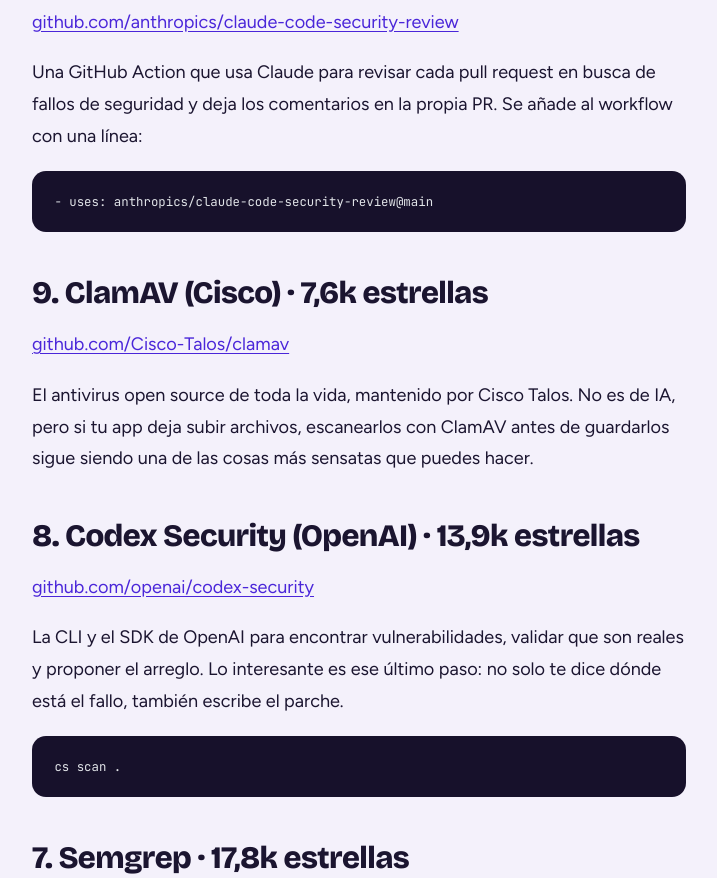
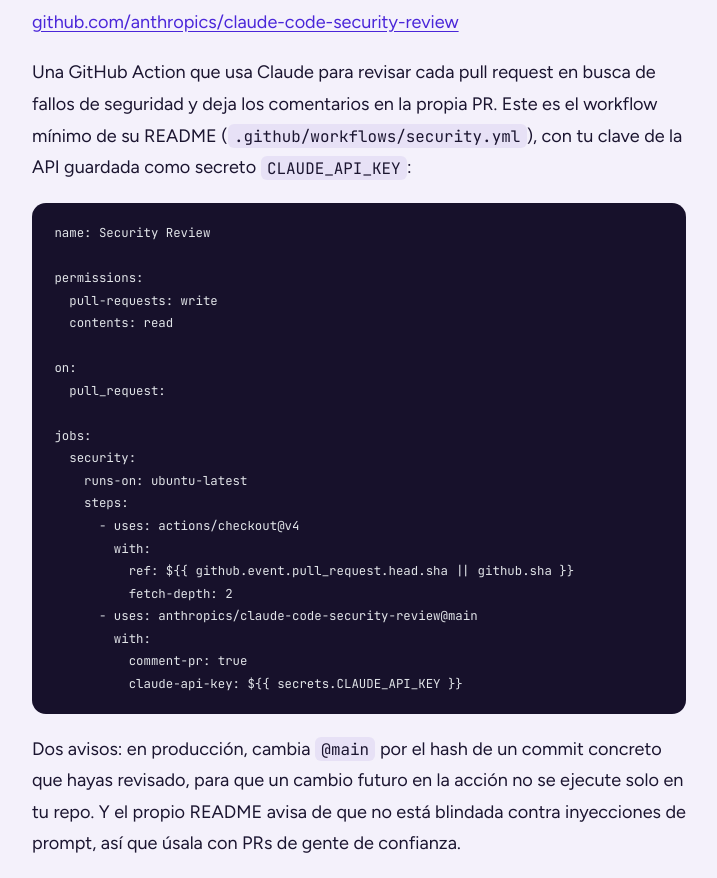
Before and after one commit to adnanbkz/noticiasde.ia, an Astro site: page /articulos/12-repos-seguridad-codigo-ia in a window 1280 px wide. Shown: the part 2080-2958 px from the top of the page, without its empty margins (286-1003 px from the left). Built offline with nearby package versions, Linux system fonts and the light colour scheme; Astro itself is replaced by a stand-in of ours; code samples lack their colours.

Commit message:
Artículo: workflow completo de Claude Code Security Review y aviso de fijar la versión
Co-Authored-By: Claude Opus 5.5 <noreply@anthropic.com>
Claude-Session: https://claude.ai/code/session_01VDb4hoiX76gA3qL4nsHpcP

````diff
--- a/src/content/articulos/12-repos-seguridad-codigo-ia.md
+++ b/src/content/articulos/12-repos-seguridad-codigo-ia.md
@@ -31,11 +31,33 @@ npx bla-agents harden .
 
 [github.com/anthropics/claude-code-security-review](https://github.com/anthropics/claude-code-security-review)
 
-Una GitHub Action que usa Claude para revisar cada pull request en busca de fallos de seguridad y deja los comentarios en la propia PR. Se añade al workflow con una línea:
+Una GitHub Action que usa Claude para revisar cada pull request en busca de fallos de seguridad y deja los comentarios en la propia PR. Este es el workflow mínimo de su README (`.github/workflows/security.yml`), con tu clave de la API guardada como secreto `CLAUDE_API_KEY`:
 
 ```yaml
-- uses: anthropics/claude-code-security-review@main
+name: Security Review
+
+permissions:
+  pull-requests: write
+  contents: read
+
+on:
+  pull_request:
+
+jobs:
+  security:
+    runs-on: ubuntu-latest
+    steps:
+      - uses: actions/checkout@v4
+        with:
+          ref: ${{ github.event.pull_request.head.sha || github.sha }}
+          fetch-depth: 2
+      - uses: anthropics/claude-code-security-review@main
+        with:
+          comment-pr: true
+          claude-api-key: ${{ secrets.CLAUDE_API_KEY }}
 ```
+
+Dos avisos: en producción, cambia `@main` por el hash de un commit concreto que hayas revisado, para que un cambio futuro en la acción no se ejecute solo en tu repo. Y el propio README avisa de que no está blindada contra inyecciones de prompt, así que úsala con PRs de gente de confianza.
 
 ## 9. ClamAV (Cisco) · 7,6k estrellas
 
````
Also changed, not shown: 1 other file.
